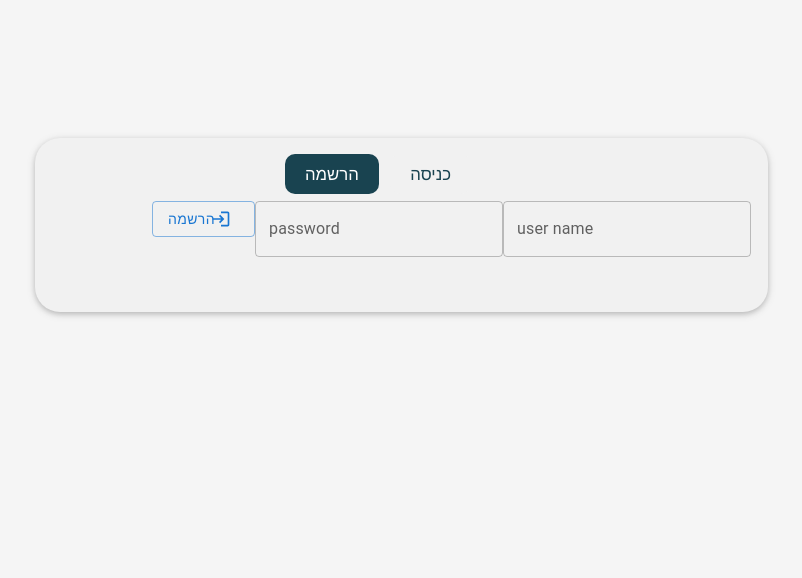
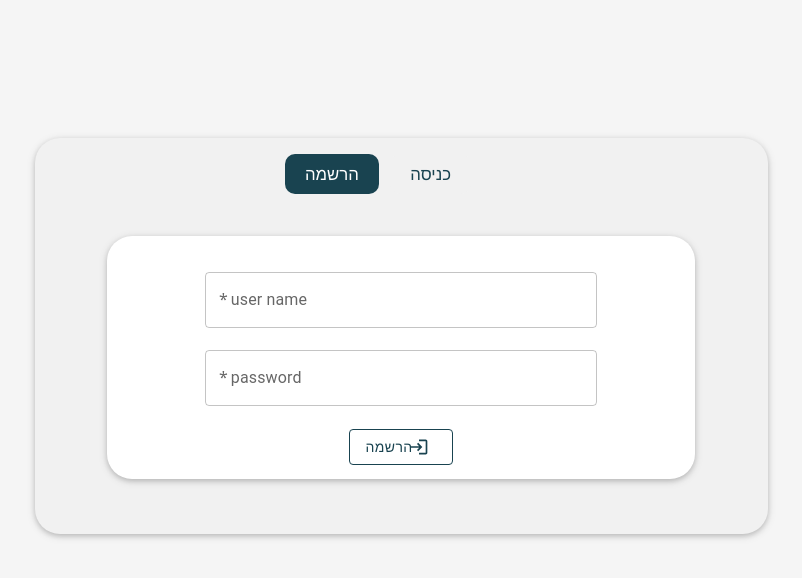
Before and after one commit to miriam-sh/toDoList, a React (Create React App) app in the folder ToDoListReact/: page /Register in a window 1280 px wide. Shown: the top 578 px of the page, without its empty margins (259-1061 px from the left). Built offline with nearby package versions, Linux system fonts and the light colour scheme.

Commit message:
Update Register.jsx

```diff
--- a/ToDoListReact/src/Register.jsx
+++ b/ToDoListReact/src/Register.jsx
@@ -7,9 +7,7 @@ export const Register = () => {
 
     const nav = useNavigate()
 
-    return <>
-        <form onSubmit={async (e) => {
-
+    const register = async (e) => {
         e.preventDefault();
 
         let user = {
@@ -20,11 +18,15 @@ export const Register = () => {
         await service.register(user)
 
         nav("../manageToDoList")
+    }
 
-        }}>
-            <TextField label="user name"></TextField>
-            <TextField type="password" label="password" variant="outlined"></TextField>
-            <Button startIcon={<LoginIcon></LoginIcon>} type="submit" variant="outlined">הרשמה</Button>
+    return <>
+        <div className="register">
+            <form className="form" onSubmit={async (e) => { register(e) }}>
+                <TextField required className="inputTextField" label="user name"></TextField>
+                <TextField required className="inputTextField" type="password" label="password" variant="outlined"></TextField>
+                <Button id="submitInput" className="inputTextField" startIcon={<LoginIcon></LoginIcon>} type="submit" variant="outlined">הרשמה</Button>
             </form>
+        </div>
     </>
 }
```
Lines whose indentation alone changed are shown as unchanged.
